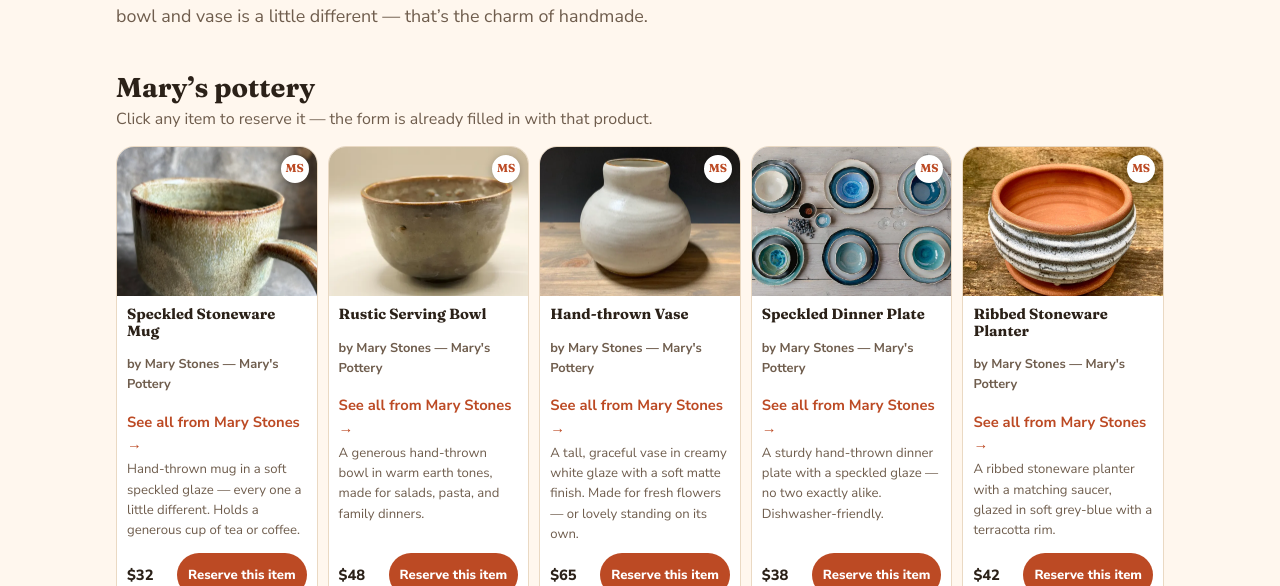
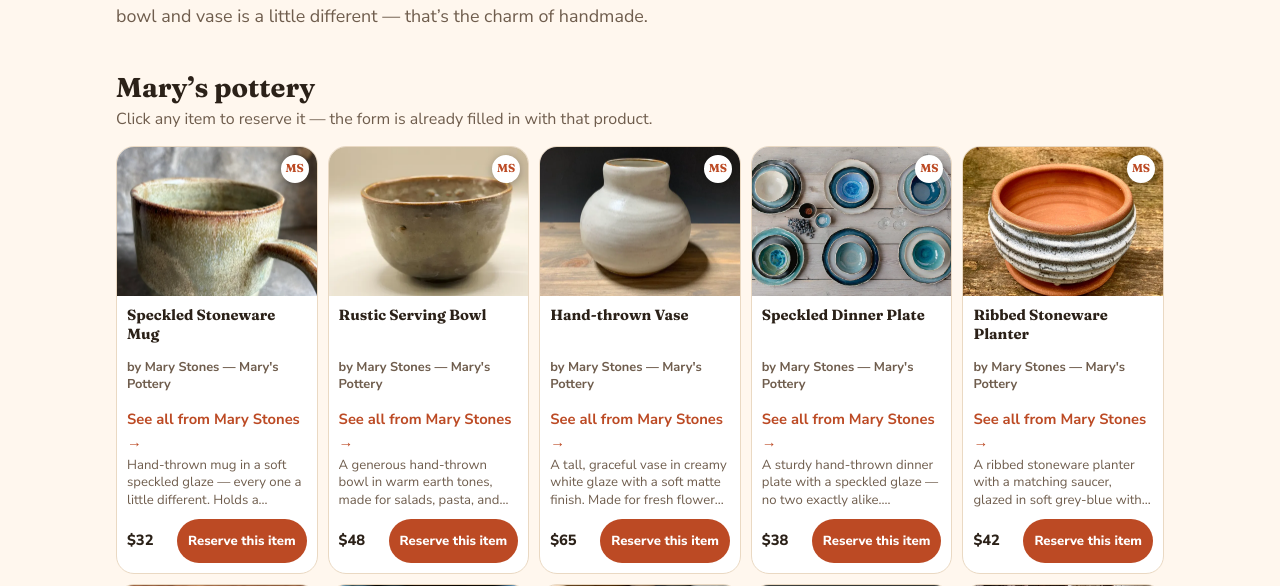
Before and after one commit to airdroplookout/Yasmines-local-market, a plain HTML site: page mary-stones.html in a window 1280 px wide. Shown: the part 214-800 px from the top of the page. Drawn offline with Linux system fonts and the light colour scheme; no server answers.

Commit message:
Align listing card text: fixed title/desc heights, price+Reserve pinned to bottom

```diff
--- a/styles.css
+++ b/styles.css
@@ -135,10 +135,17 @@ a.vendor-badge:hover{transform:scale(1.1)}
 .spotlight{position:relative}
 .vendor-badge-spot{top:14px;right:14px}
 .card-body{padding:10px;display:flex;flex-direction:column;gap:3px;flex:1}
-.card h3{font-size:.92rem}
-.card .maker{font-size:.8rem}
-.card .desc{color:var(--muted);font-size:.82rem;margin:0;flex:1}
-.card-row{display:flex;align-items:center;justify-content:space-between;margin-top:6px;gap:6px}
+/* Card text alignment — every card in a row lines up, even when a
+   title wraps and another does not (e.g. "Speckled Dinner Plate" on
+   one line vs "Ribbed Stoneware Planter" on two). Titles always take
+   exactly two lines of space, the maker line two lines, and the
+   description three lines (clamped); the price + Reserve button row is
+   pinned to the bottom of the card with margin-top:auto. Full product
+   names are kept — nothing is renamed or shortened. */
+.card h3{font-size:.92rem;line-height:1.25;min-height:2.5em;display:-webkit-box;-webkit-line-clamp:2;-webkit-box-orient:vertical;overflow:hidden}
+.card .maker{font-size:.8rem;line-height:1.3;min-height:2.6em}
+.card .desc{color:var(--muted);font-size:.82rem;line-height:1.35;margin:0;flex:none;min-height:4.05em;display:-webkit-box;-webkit-line-clamp:3;-webkit-box-orient:vertical;overflow:hidden}
+.card-row{display:flex;align-items:center;justify-content:space-between;margin-top:auto;padding-top:6px;gap:6px}
 .card .price-sm{font-weight:800;font-size:.92rem;margin:0}
 .card .btn{padding:8px 10px;font-size:.82rem}
 
```
